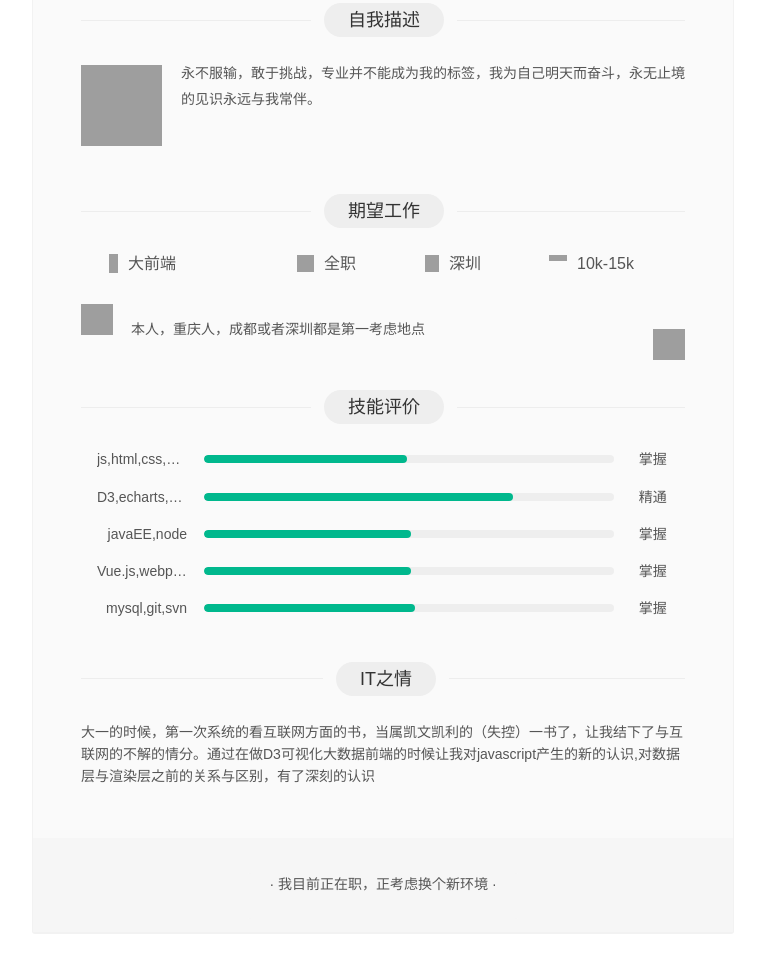
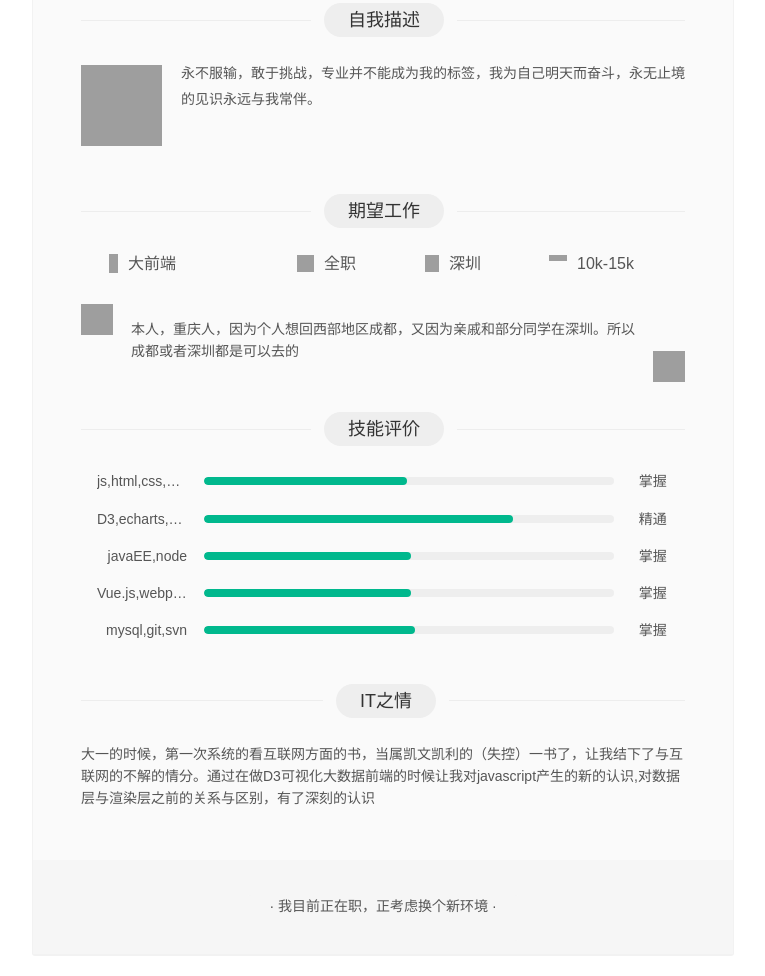
Before and after one commit to haisenbergX/haisenbergX.github.io, a plain HTML site: page 2016/09/25/hello-world/index.html in a window 1280 px wide. Shown: the part 7770-8746 px from the top of the page, without its empty margins (257-1022 px from the left). Before the commit the page ends 8724 px from the top, so only its background shows below. Drawn offline with Linux system fonts and the light colour scheme; grey boxes are pictures that could not be loaded.

Commit message:
Update index.html

```diff
--- a/2016/09/25/hello-world/index.html
+++ b/2016/09/25/hello-world/index.html
@@ -948,7 +948,7 @@ content:"...";
 									<i class="mr_job_t"></i>
 									<i class="mr_job_b"></i>
 									<div class="mr_expjob_content">
-										<p>本人，重庆人，成都或者深圳都是第一考虑地点</p>
+										<p>本人，重庆人，因为个人想回西部地区成都，又因为亲戚和部分同学在深圳。所以成都或者深圳都是可以去的</p>
 									</div>
 								</div>
 							</div>
```
